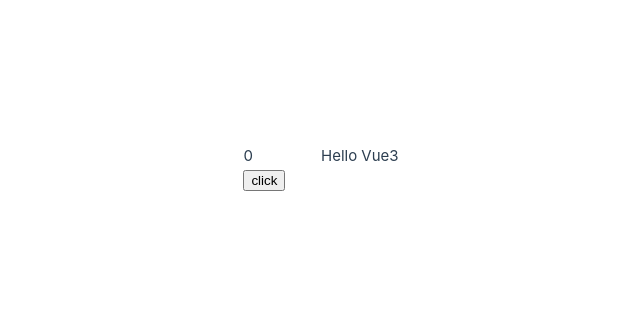
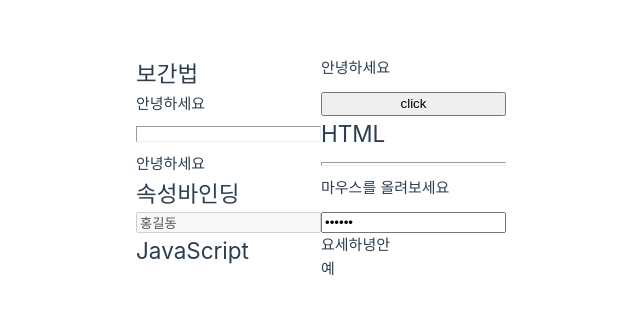
Before and after one commit to applekerstie/my-app-vue3, a Vue app: page / in a window 1280 px wide. Shown: the part 232-546 px from the top of the page, without its empty margins (319-959 px from the left). Built offline with nearby package versions, Linux system fonts and the light colour scheme.

Commit message:
section 3-3

```diff
--- a/src/App.vue
+++ b/src/App.vue
@@ -1,13 +1,19 @@
 <template>
-  <div>
-    {{ counter }}
-  </div>
-  <div>
-    {{ message }}
-  </div>
-  <div>
-    <button v-on:click="increment">click</button>
-  </div>
+    <h2>보간법</h2>
+    <p>{{ message }}</p>
+    <p v-once>{{ message }}</p>
+    <button v-on:click="message=message + '!'">click</button>
+  <hr />
+    <h2>HTML</h2>
+    <p v-html="rawHtml"></p>
+  <hr />
+    <h2>속성바인딩</h2>
+    <p v-bind:title="dynamicTitle">마우스를 올려보세요</p>
+    <input type="text" value="홍길동" v-bind:disabled="isDisabled">
+    <input v-bind="attrs" />
+    <h2>JavaScript</h2>
+    {{ message.split('').reverse().join('') }}<br />
+    {{ isDisabled ? '예' : '아니오' }}
 </template>
 
 <script>
@@ -15,21 +21,32 @@
 
 export default {
   setup () {
-    const counter = ref(0);
-    const message = ref('Hello Vue3');
-    const increment = () => {
-      counter.value++;
-    };
+    const message = ref('안녕하세요');
+    const rawHtml = ref('<span class="strong">안녕하세요</span>');
+    const dynamicTitle = ref('안녕하세요@!@!@');
+    const isDisabled = ref(true);
+    const attrs = ref({
+      type: "password",
+      value: "123456",
+      disabled: false,
+    });
 
     return {
-      counter,
       message,
-      increment,
+      rawHtml,
+      dynamicTitle,
+      isDisabled,
+      attrs,
     }
   }
 }
 </script>
 
-<style lang="scss" scoped>
-
+<style scoped>
+  hr {
+    margin: 10px 0;
+  }
+  .strong {
+    font-weight: 700;
+  }
 </style>
```
Also changed, not shown: src/lecture/MyApp1.vue (added, +35 -0 lines).
